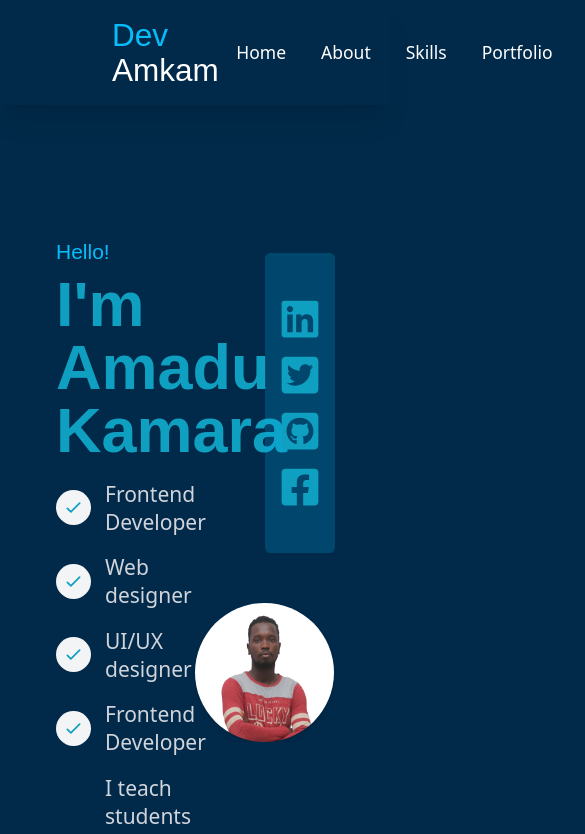
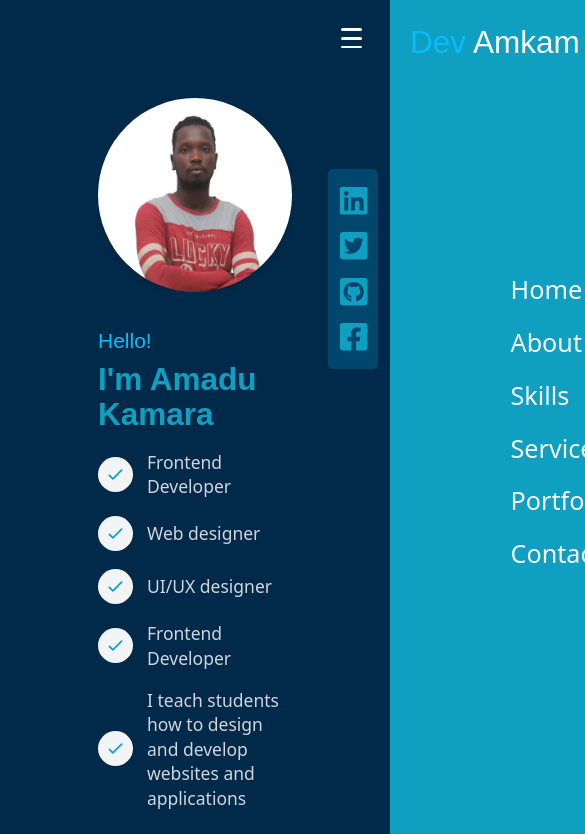
Before and after one commit to AmaduKamara/amkam, a Next.js app: page / in a window 390 px wide. Shown: the top 834 px of the page, 585 px wide, since content can reach past the window. Built offline with nearby package versions, Linux system fonts and the light colour scheme.

Commit message:
Worked on Mobile responsiveness and mobile navigation menu and did some clean-ups

```diff
--- a/components/Layout.jsx
+++ b/components/Layout.jsx
@@ -1,6 +1,8 @@
-import React from "react";
+import React, { useState } from "react";
 import Link from "next/link";
 import Navbar from "./Navbar/Navbar";
+
+import styled, { createGlobalStyle } from "styled-components";
 
 import {
   FaLinkedin,
@@ -9,11 +11,180 @@ import {
   FaGithubSquare,
 } from "react-icons/fa";
 
+const Global = createGlobalStyle`
+  body, html{
+    margin: 0;
+    padding: 0;
+    overflow-x: hidden;
+  }
+`;
+
+const MainNav = styled.header`
+  position: fixed;
+  top: 0;
+  width: 100%;
+  z-index: 99;
+  @media (max-width: 768px) {
+    display: none;
+  }
+`;
+
+const MenuIcon = styled.button`
+  position: fixed;
+  top: 2rem;
+  right: 2rem;
+  display: flex;
+  flex-direction: column;
+  justify-content: space-around;
+  width: 1.5rem;
+  background: transparent;
+  cursor: pointer;
+  border: none;
+  z-index: 101;
+
+  div {
+    width: 1.5rem;
+    height: 0.2rem;
+    background: #ffffff;
+    border-radius: 5px;
+    transform-origin: 1px;
+    margin-bottom: 6px;
+    transition: opacity 300ms, transform 300ms;
+
+    :first-child {
+      transform: ${({ nav }) => (nav ? "rotate(45deg)" : "rotate(0)")};
+    }
+    :nth-child(2) {
+      opacity: ${({ nav }) => (nav ? "0" : "1")};
+    }
+    :nth-child(3) {
+      transform: ${({ nav }) => (nav ? "rotate(-45deg)" : "rotate(0)")};
+    }
+  }
+  @media (min-width: 768px) {
+    display: none;
+  }
+`;
+
+const MenuLinks = styled.nav`
+  position: fixed;
+  display: flex;
+  flex-direction: column;
+  justify-content: center;
+  align-items: center;
+  text-align: center;
+  height: 100vh;
+  width: 100%;
+  background: #0f9fc0;
+
+  top: 0;
+  right: 0;
+  z-index: 100;
+  transition: ease-in-out 400ms;
+  transform: ${({ nav }) => (nav ? "translateX(0)" : "translateX(100%)")};
+
+  ul {
+    list-style: none;
+    margin-left: -12%;
+  }
+
+  li {
+    margin: 15px 20px;
+    text-align: left;
+  }
+
+  a {
+    text-decoration: none;
+    color: black;
+    font-size: 1.8rem;
+    color: #f8f8f8;
+  }
+  @media (min-width: 768px) {
+    display: none;
+  }
+`;
+
 const Layout = ({ children }) => {
+  const [nav, showNav] = useState(false);
+
   return (
-    <div>
-      <Navbar />
-      {/* <Header /> */}
+    <>
+      {/* Global Styles */}
+      <Global />
+
+      {/* Large and Desktop Screen */}
+      <MainNav>
+        <Navbar />
+      </MainNav>
+
+      {/* Mobile Navigation */}
+
+      <MenuIcon nav={nav} onClick={() => showNav(!nav)}>
+        <div />
+        <div />
+        <div />
+      </MenuIcon>
+
+      <MenuLinks nav={nav}>
+        <div
+          style={{
+            position: "absolute",
+            top: 0,
+            left: 0,
+            marginLeft: "20px",
+            marginTop: "25px",
+          }}
+        >
+          <h1 className="text-white text-4xl">
+            <span className="logo-text">Dev</span> Amkam
+          </h1>
+        </div>
+        <ul>
+          <li>
+            <Link href="/">
+              <a onClick={() => showNav(!nav)} href="#">
+                Home
+              </a>
+            </Link>
+          </li>
+          <li>
+            <Link href="/">
+              <a onClick={() => showNav(!nav)} href="#">
+                About
+              </a>
+            </Link>
+          </li>
+          <li>
+            <Link href="/">
+              <a onClick={() => showNav(!nav)} href="#">
+                Skills
+              </a>
+            </Link>
+          </li>
+          <li>
+            <Link href="/">
+              <a onClick={() => showNav(!nav)} href="#">
+                Services
+              </a>
+            </Link>
+          </li>
+          <li>
+            <Link href="/">
+              <a onClick={() => showNav(!nav)} href="#">
+                Portfolio
+              </a>
+            </Link>
+          </li>
+          <li>
+            <Link href="/">
+              <a onClick={() => showNav(!nav)} href="#">
+                Contact
+              </a>
+            </Link>
+          </li>
+        </ul>
+      </MenuLinks>
+
       <main className="container mx-auto px-16 layout-main">
         <div>{children}</div>
         <div className="social-medias rounded-md flex justify-center items-center">
@@ -21,7 +192,7 @@ const Layout = ({ children }) => {
             <li>
               <Link href="https://www.linkedin.com/in/amadu-kamara-3b60a25b/">
                 <a target="_blank">
-                  <FaLinkedin className="text-5xl h-text-color" />
+                  <FaLinkedin className="text-4xl md:text-5xl h-text-color" />
                 </a>
               </Link>
             </li>
@@ -29,14 +200,14 @@ const Layout = ({ children }) => {
               {" "}
               <Link href="https://twitter.com/home">
                 <a target="_blank">
-                  <FaTwitterSquare className="text-5xl h-text-color" />
+                  <FaTwitterSquare className="text-4xl md:text-5xl h-text-color" />
                 </a>
               </Link>
             </li>
             <li className="mt-4">
               <Link href="https://github.com/AmaduKamara">
                 <a target="_blank">
-                  <FaGithubSquare className="text-5xl h-text-color" />
+                  <FaGithubSquare className="text-4xl md:text-5xl h-text-color" />
                 </a>
               </Link>
             </li>
@@ -44,14 +215,14 @@ const Layout = ({ children }) => {
               {" "}
               <Link href="https://www.facebook.com/">
                 <a target="_blank">
-                  <FaFacebookSquare className="text-5xl h-text-color" />
+                  <FaFacebookSquare className="text-4xl md:text-5xl h-text-color" />
                 </a>
               </Link>
             </li>
           </ul>
         </div>
       </main>
-    </div>
+    </>
   );
 };
 
--- a/components/Navbar/Navbar.js
+++ b/components/Navbar/Navbar.jsx
@@ -35,6 +35,13 @@ const Navbar = () => {
             <li className="mx-5">
               <Link href="/">
                 <a className="text-white text-xl hover:text-blue-400 transition duration-500 ease-in-out transform hover:-translate-y-1 hover:scale-110">
+                  Services
+                </a>
+              </Link>
+            </li>
+            <li className="mx-5">
+              <Link href="/">
+                <a className="text-white text-xl hover:text-blue-400 transition duration-500 ease-in-out transform hover:-translate-y-1 hover:scale-110">
                   Portfolio
                 </a>
               </Link>
--- a/package.json
+++ b/package.json
@@ -12,10 +12,12 @@
     "next": "11.1.2",
     "react": "17.0.2",
     "react-dom": "17.0.2",
-    "react-icons": "^4.2.0"
+    "react-icons": "^4.2.0",
+    "styled-components": "^5.3.1"
   },
   "devDependencies": {
     "autoprefixer": "^10.3.4",
+    "babel-plugin-styled-components": "^1.13.2",
     "eslint": "7.32.0",
     "eslint-config-next": "11.1.2",
     "postcss": "^8.3.6",
--- a/pages/index.js
+++ b/pages/index.js
@@ -14,16 +14,19 @@ export default function Home() {
     <div>
       <Head>
         <title>Dev Amkam</title>
-        <meta name="description" content="Generated by create next app" />
+        <meta
+          name="description"
+          content="Amadu Kamara's portfolio site created using React's Nextjs"
+        />
         <link rel="icon" href="/favicon.ico" />
       </Head>
 
       <main className="py-16">
         {/* Hero Setction */}
-        <section className="flex my-12">
-          <div className="w-1/2 pt-10">
+        <section className="grid grid-cols-1 md:grid-cols-2 my-12">
+          <div className="pt-10 order-last px-12 md:px-0">
             <h4 className="logo-text text-2xl">Hello!</h4>
-            <h1 className="font-semibold h-text-color text-7xl my-2">
+            <h1 className="font-semibold h-text-color text-4xl md:text-5xl lg:text-7xl my-2">
               I'm Amadu Kamara
             </h1>
             <ul className="mt-5">
@@ -31,7 +34,7 @@ export default function Home() {
                 <div className="bg-gray-100 h-text-color rounded-full p-2 mr-4 text-2xl">
                   <Check />
                 </div>
-                <span className="text-2xl text-gray-300">
+                <span className="text-xl md:text-2xl text-gray-300">
                   Frontend Developer
                 </span>
               </li>
@@ -39,19 +42,19 @@ export default function Home() {
                 <div className="bg-gray-100 h-text-color rounded-full p-2 mr-4 text-2xl">
                   <Check />
                 </div>
-                <span className="text-2xl text-gray-300">Web designer</span>
+                <span className="text-xl md:text-2xl text-gray-300">Web designer</span>
               </li>
               <li className="flex items-center mb-5 text-xl">
                 <div className="bg-gray-100 h-text-color rounded-full p-2 mr-4 text-2xl">
                   <Check />
                 </div>
-                <span className="text-2xl text-gray-300">UI/UX designer</span>
+                <span className="text-xl md:text-2xl text-gray-300">UI/UX designer</span>
               </li>
               <li className="flex items-center mb-5 text-xl">
                 <div className="bg-gray-100 h-text-color rounded-full p-2 mr-4 text-2xl">
                   <Check />
                 </div>
-                <span className="text-2xl text-gray-300">
+                <span className="text-xl md:text-2xl text-gray-300">
                   Frontend Developer
                 </span>
               </li>
@@ -59,7 +62,7 @@ export default function Home() {
                 <div className="bg-gray-100 h-text-color rounded-full p-2 mr-4 text-2xl">
                   <Check />
                 </div>
-                <span className="text-2xl text-gray-300">
+                <span className="text-xl md:text-2xl text-gray-300">
                   I teach students how to design and develop websites and
                   applications
                 </span>
@@ -67,26 +70,27 @@ export default function Home() {
             </ul>
             <button
               type="button"
-              className="bg-btn py-5 px-12 text-xl rounded-md text-white my-6"
+              className="bg-btn py-4 md:py-5 px-12 text-xl rounded-md text-white my-6"
             >
               Get in Touch
             </button>
           </div>
-          <div className="w-1/2 flex justify-center items-center">
+
+          <div className="flex justify-center items-center order-first md:order-last px-12">
             <Image
               src={heroImage}
               alt="Amadu Kamara"
               className="rounded-full shadow-md"
-              width={480}
-              height={480}
+              width={420}
+              height={420}
             />
           </div>
         </section>
 
         {/* About Section */}
-        <section className="mt-24">
+        <section className="mt-24 grid">
           <div className="flex justify-start items-center">
-            <div className="w-1/5">
+            <div className="w-full md:w-1/5">
               <h1 className="text-5xl font-semibold">About Me</h1>
             </div>
             <div
@@ -100,8 +104,9 @@ export default function Home() {
           </div>
 
           {/* About Amadu Kamara (Amkam) */}
-          <div className="flex mt-4">
-            <div className="w-3/5 mr-16">
+          <div className="grid grid-cols-1 md:grid-cols-2 mt-4">
+
+            <div className="mr-16">
               <p className="leading-loose text-justify text-lg text-gray-300">
                 Hello! My name is Amadu Kamara, commonly known as Samuel Amkam,
                 I enjoy creating things and making businesses, organizations,
@@ -123,91 +128,94 @@ export default function Home() {
                 <h3 className="text-3xl">
                   Here are few of my stacks I've been working with recently:
                 </h3>
-                <div className="flex">
-                  <ul className="mr-10">
+                <div className="grid grid-cols-2 mt-2 md:grid-cols-3 lg:grid-cols-4">
+
+                  <ul className="mr-8">
                     <li className="flex my-3">
                       <ArrowRight />
-                      <span className="text-gray-300">HTML & CSS</span>
+                      <span className="text-sm md:text-lg text-gray-300">HTML & CSS</span>
                     </li>
                     <li className="flex my-3">
                       <ArrowRight />
-                      <span className="text-gray-300">JavaScript</span>
+                      <span className="text-sm md:text-lg text-gray-300">JavaScript</span>
                     </li>
                     <li className="flex my-3">
                       <ArrowRight />
-                      <span className="text-gray-300">WordPress</span>
+                      <span className="text-sm md:text-lg text-gray-300">WordPress</span>
                     </li>
                     <li className="flex my-3">
                       <ArrowRight />
-                      <span className="text-gray-300">Webflow</span>
+                      <span className="text-sm md:text-lg text-gray-300">Webflow</span>
                     </li>
                   </ul>
 
-                  <ul className="mr-10">
+                  <ul className="mr-8">
                     <li className="flex my-3">
                       <ArrowRight />
-                      <span className="text-gray-300">React</span>
+                      <span className="text-sm md:text-lg text-gray-300">React</span>
                     </li>
                     <li className="flex my-3">
                       <ArrowRight />
-                      <span className="text-gray-300">Vue</span>
+                      <span className="text-sm md:text-lg text-gray-300">Vue</span>
                     </li>
                     <li className="flex my-3">
                       <ArrowRight />
-                      <span className="text-gray-300">TailwindCSS</span>
+                      <span className="text-sm md:text-lg text-gray-300">TailwindCSS</span>
                     </li>
                     <li className="flex my-3">
                       <ArrowRight />
-                      <span className="text-gray-300">Bootstrap</span>
+                      <span className="text-sm md:text-lg text-gray-300">Bootstrap</span>
                     </li>
                   </ul>
 
-                  <ul className="mr-10">
+                  <ul className="mr-8">
                     <li className="flex my-3">
                       <ArrowRight />
-                      <span className="text-gray-300">Node</span>
+                      <span className="text-sm md:text-lg text-gray-300">Node</span>
                     </li>
                     <li className="flex my-3">
                       <ArrowRight />
-                      <span className="text-gray-300">GraphQL</span>
+                      <span className="text-sm md:text-lg text-gray-300">GraphQL</span>
                     </li>
                     <li className="flex my-3">
                       <ArrowRight />
-                      <span className="text-gray-300">GitHub</span>
+                      <span className="text-sm md:text-lg text-gray-300">GitHub</span>
                     </li>
                     <li className="flex my-3">
                       <ArrowRight />
-                      <span className="text-gray-300">Bootstrap</span>
+                      <span className="text-sm md:text-lg text-gray-300">Bootstrap</span>
                     </li>
                   </ul>
 
                   <ul>
                     <li className="flex my-3">
                       <ArrowRight />
-                      <span>Adobe XD</span>
+                      <span className="text-sm md:text-lg text-gray-300">Adobe XD</span>
                     </li>
                     <li className="flex my-3">
                       <ArrowRight />
-                      <span>Figma</span>
+                      <span className="text-sm md:text-lg text-gray-300">Figma</span>
                     </li>
                     <li className="flex my-3">
                       <ArrowRight />
-                      <span>Photoshop</span>
+                      <span className="text-sm md:text-lg text-gray-300">Photoshop</span>
                     </li>
                   </ul>
+
                 </div>
               </div>
             </div>
+
             <div
-              className="w-2/5 mr-32 bg-image pr-6 pb-4 rounded-md shadow-2xl bg-image"
-              style={{ height: "355px" }}
+              className="mr-32 pr-6 pb-4 rounded-md mt-4 w-10/12"
             >
               <Image
                 src={amkam}
                 alt="Samuel Amkam"
-                className="shadow-2xl rounded-md"
+                className="shadow-4xl rounded-md"
               />
             </div>
+
           </div>
         </section>
 
--- a/styles/globals.css
+++ b/styles/globals.css
@@ -63,9 +63,6 @@ h6 {
   color: #07bdf9;
 }
 
-.bg-image {
-  background-color: #07bdf9;
-}
 
 /* Fixed Social Media Styles */
 .layout-main {
@@ -79,7 +76,7 @@ h6 {
   position: absolute;
   top: 30%;
   right: 0;
-  margin-right: 14%;
+  margin-right: 12%;
   position: fixed;
 }
 
@@ -109,4 +106,13 @@ h6 {
   .nav-menu {
     display: none;
   }
+
+  .social-medias {
+    width: 50px;
+    height: 200px;
+    top: 20%;
+    right: 0;
+    margin-right: 3%;
+    position: fixed;
+  }
 }
```
Also changed, not shown: .babelrc (added), components/Navbar.jsx (renamed from components/Header.jsx), 1 other file (tests, documents, lock files or other folders).
